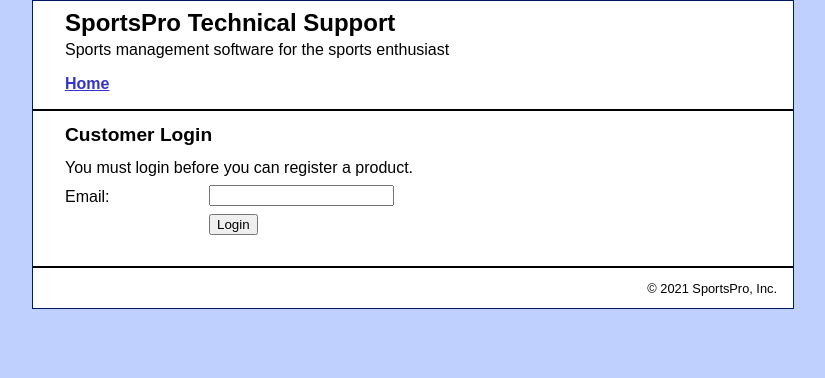
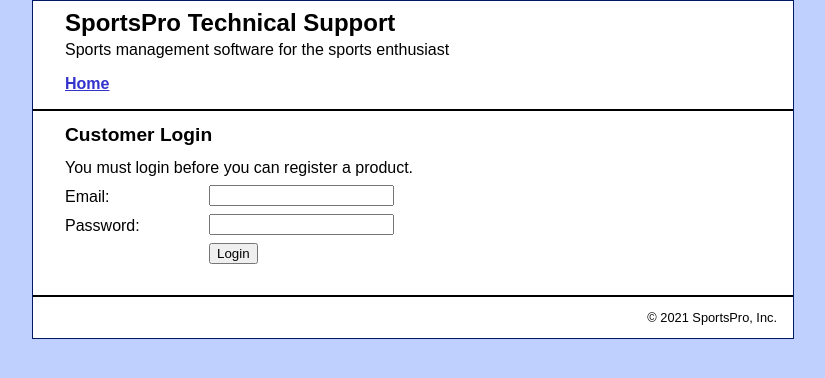
Before and after one commit to sd00070/CS6252_project2_spencerDent, a PHP site: page /customer in a window 1280 px wide. Shown: the top 378 px of the page, without its empty margins (227-1052 px from the left). Run offline with PHP 8.4, Linux system fonts and the light colour scheme.

Commit message:
edit & implement login & logout forms respectively

```diff
--- a/view/customer/customer_login.php
+++ b/view/customer/customer_login.php
@@ -6,9 +6,15 @@
     <!-- display a search form -->
     <form action="." method="post" id="aligned">
         <input type="hidden" name="action" value="get_customer">
+
         <label>Email:</label>
-        <input type="text" name="email" value="<?= htmlspecialchars($email); ?>">
+        <input type="text" name="email">
         <br>
+
+        <label>Password:</label>
+        <input type="password" name="password">
+        <br>
+
         <label>&nbsp;</label>
         <input type="submit" value="Login">
     </form>
```
Also changed, not shown: view/customer/product_register.php (+7 -2 lines).
